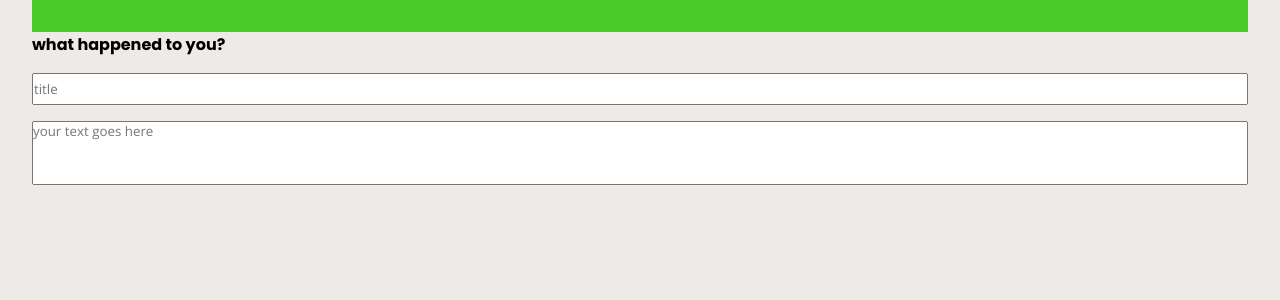
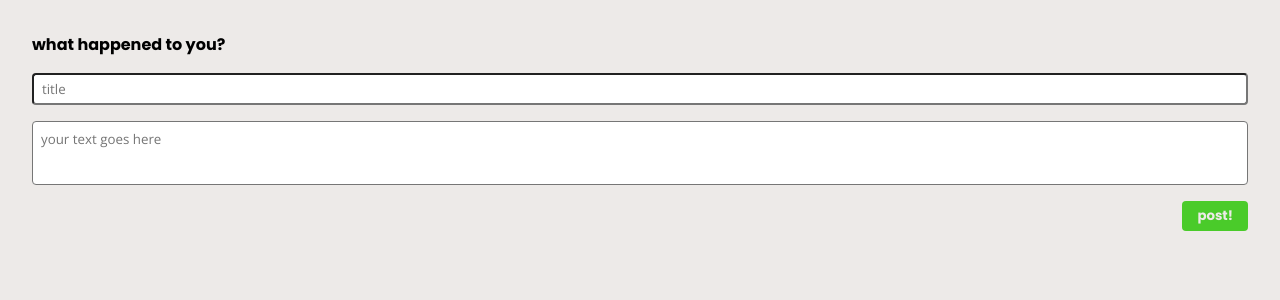
Before and after one commit to limasthays/mini-blog, a React (Create React App) app: page / in a window 1280 px wide. Shown: the top 300 px of the page. Built offline with nearby package versions, Linux system fonts and the light colour scheme.

Commit message:
update: global styles, routes, new post div

```diff
--- a/package.json
+++ b/package.json
@@ -8,7 +8,7 @@
     "@testing-library/user-event": "^13.2.1",
     "react": "^18.2.0",
     "react-dom": "^18.2.0",
-    "react-router-dom": "^6.4.0",
+    "react-router-dom": "5",
     "react-scripts": "5.0.1",
     "styled-components": "^5.3.5",
     "web-vitals": "^2.1.0"
--- a/src/App.js
+++ b/src/App.js
@@ -1,11 +1,9 @@
-import { Header } from './components/header/style'
-import { NewPost } from './components/NewPost'
+import { Routes } from './routes'
 
 function App() {
   return (
     <div className="App">
-      <Header />
-      <NewPost />
+      <Routes />
     </div>
   )
 }
--- a/src/components/NewPost/index.jsx
+++ b/src/components/NewPost/index.jsx
@@ -1,3 +1,4 @@
+import { PostButton } from '../button'
 import { NewPostDiv } from './style'
 
 export const NewPost = () => {
@@ -6,6 +7,8 @@ export const NewPost = () => {
       <h2>what happened to you?</h2>
       <input type="text" placeholder="title" id="post-title" />
       <textarea cols="30" rows="5" placeholder="your text goes here"></textarea>
+
+      <PostButton title="post!" />
     </NewPostDiv>
   )
 }
--- a/src/components/NewPost/style.js
+++ b/src/components/NewPost/style.js
@@ -4,17 +4,24 @@ export const NewPostDiv = styled.div`
   display: flex;
   flex-direction: column;
   gap: var(--sm);
+
   h2 {
     font-size: var(--sm);
   }
+
   input {
     height: var(--md);
-    font-family: 'Open Sans', sans-serif;
   }
 
   textarea {
     height: var(--lg);
     resize: none;
+  }
+
+  input,
+  textarea {
     font-family: 'Open Sans', sans-serif;
+    border-radius: 4px;
+    padding: 8px;
   }
 `
--- /dev/null
+++ b/src/components/button/index.jsx
@@ -0,0 +1,5 @@
+import { StyledPostButton } from './style'
+
+export const PostButton = ({ title }) => {
+  return <StyledPostButton>{title}</StyledPostButton>
+}
--- /dev/null
+++ b/src/components/button/style.js
@@ -0,0 +1,13 @@
+import styled from 'styled-components'
+
+export const StyledPostButton = styled.button`
+  font-family: 'Poppins', sans-serif;
+  font-weight: bold;
+  color: var(--light-grey);
+  border: none;
+  padding: 5px 15px;
+  width: fit-content;
+  background-color: var(--primary);
+  border-radius: 4px;
+  align-self: flex-end;
+`
--- a/src/components/header/style.js
+++ b/src/components/header/style.js
@@ -1,6 +1,6 @@
 import styled from 'styled-components'
 
 export const Header = styled.header`
-  background-color: var(--green);
+  background-color: var(--primary);
   height: var(--md);
 `
--- a/src/index.js
+++ b/src/index.js
@@ -1,15 +1,18 @@
 import React from 'react'
 import ReactDOM from 'react-dom/client'
+import { BrowserRouter } from 'react-router-dom'
 import App from './App'
 import reportWebVitals from './reportWebVitals'
 import GlobalStyle from './styles/global'
 
 const root = ReactDOM.createRoot(document.getElementById('root'))
 root.render(
-  <React.StrictMode>
-    <GlobalStyle />
-    <App />
-  </React.StrictMode>
+  <BrowserRouter>
+    <React.StrictMode>
+      <GlobalStyle />
+      <App />
+    </React.StrictMode>
+  </BrowserRouter>
 )
 
 // If you want to start measuring performance in your app, pass a function
--- /dev/null
+++ b/src/pages/home/index.jsx
@@ -0,0 +1,9 @@
+import { NewPost } from '../../components/NewPost'
+
+export const Homepage = () => {
+  return (
+    <>
+      <NewPost />
+    </>
+  )
+}
--- /dev/null
+++ b/src/routes/index.jsx
@@ -0,0 +1,12 @@
+import { Route, Switch } from 'react-router-dom'
+import { Homepage } from '../pages/home'
+
+export function Routes() {
+  return (
+    <Switch>
+      <Route exact path="/">
+        <Homepage />
+      </Route>
+    </Switch>
+  )
+}
--- a/src/styles/global.js
+++ b/src/styles/global.js
@@ -8,7 +8,7 @@ export default createGlobalStyle`
     }
 
     :root{
-        --green: hsl(108, 66%, 48%);
+        --primary: hsl(108, 66%, 48%);
         --md-grey: hsl(23, 12%, 74%);
         --light-grey: hsl(24, 12%, 92%);
 
@@ -18,20 +18,9 @@ export default createGlobalStyle`
         --lg: 4rem;
     }
 
-    /*@media (min-width: 768px) {
-            :root{
-                --xm: 1rem;
-                --sm: 2rem;
-                --md: 4rem;
-                --lg: 8rem;
-
-                --green: pink;
-            }
-        }*/
-
     body{
         background-color: var(--light-grey);
-        padding: 0 var(--md);
+        padding: var(--md);
 
         h1, h2, h3{
             font-family: 'Poppins', sans-serif;
```
Also changed, not shown: 1 other file (tests, documents, lock files or other folders).
